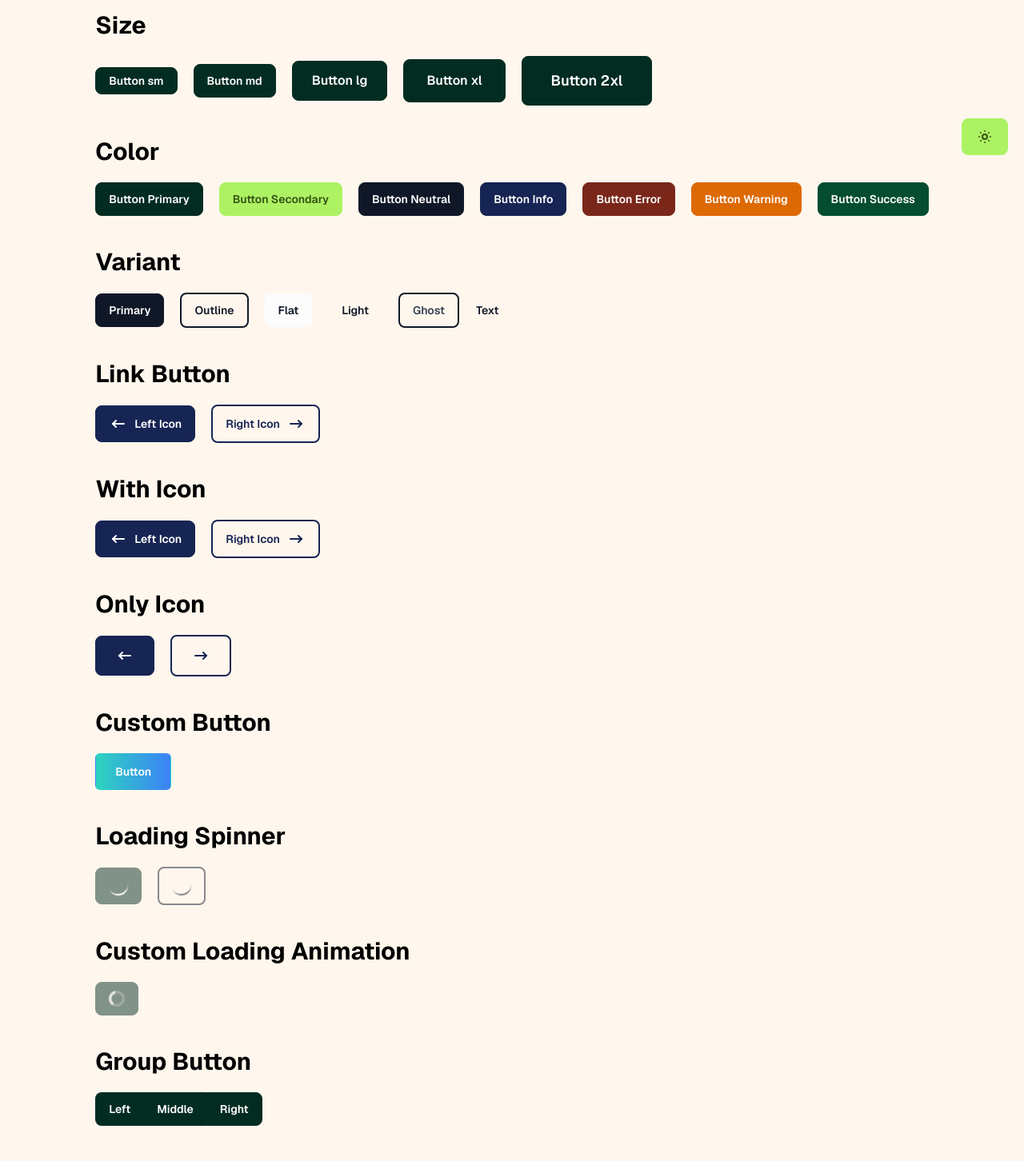
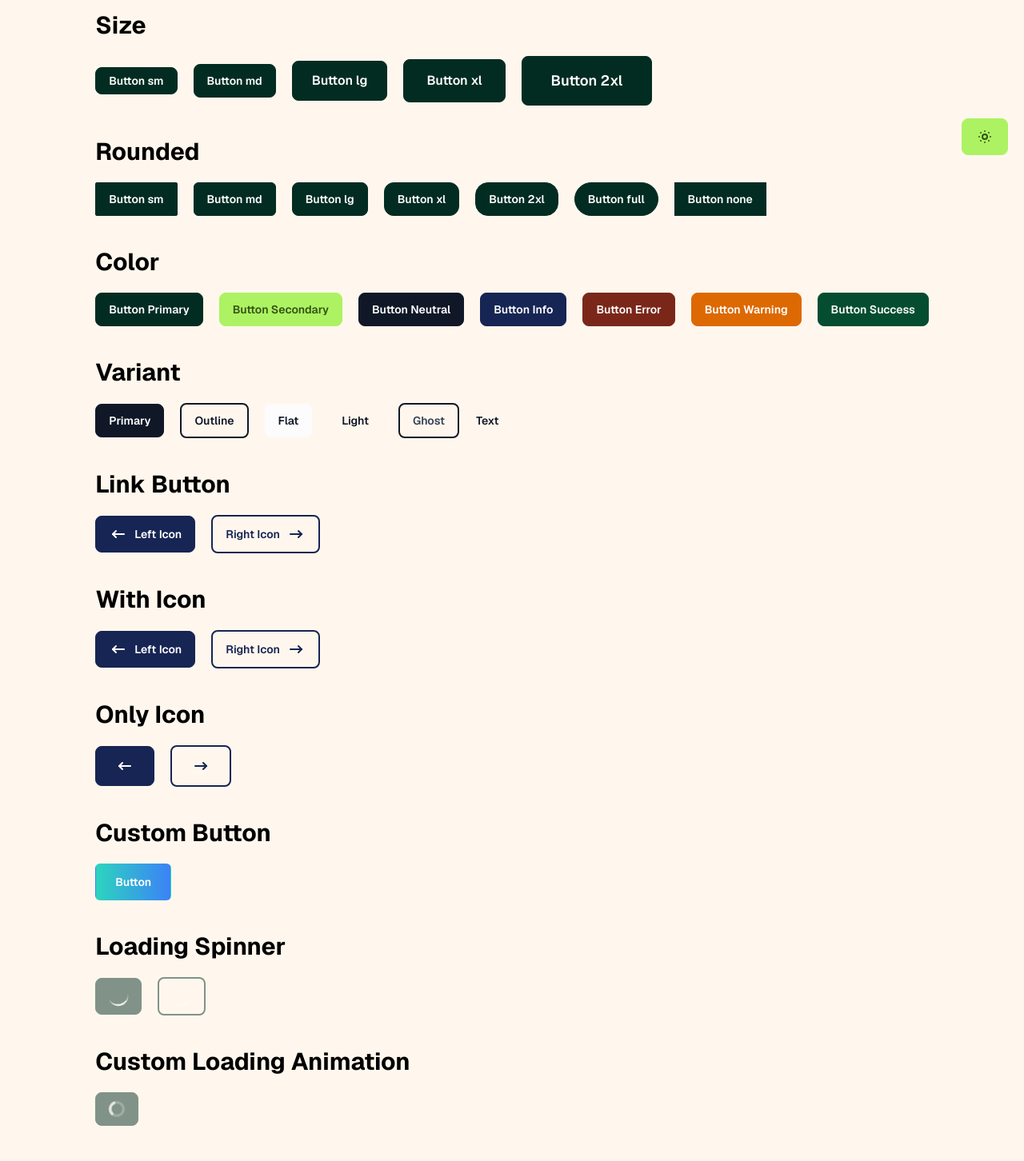
Before and after one commit to shakibdshy/react-button-pro, a Next.js app: page / in a window 1280 px wide. Shown: the part 586-2038 px from the top of the page at 80% size. Built offline with nearby package versions, Linux system fonts and the light colour scheme.

Commit message:
Include Rounded Example

```diff
--- a/src/components/examples/examples.tsx
+++ b/src/components/examples/examples.tsx
@@ -31,6 +31,19 @@ export default function ButtonPage() {
             <Button size="lg">Button lg</Button>
             <Button size="xl">Button xl</Button>
             <Button size="2xl">Button 2xl</Button>
+          </div>
+        </div>
+
+        <div className="py-5">
+          <h3 className="mb-5">Rounded</h3>
+          <div className="flex items-center gap-5">
+            <Button rounded="sm">Button sm</Button>
+            <Button rounded="md">Button md</Button>
+            <Button rounded="lg">Button lg</Button>
+            <Button rounded="xl">Button xl</Button>
+            <Button rounded="2xl">Button 2xl</Button>
+            <Button rounded="full">Button full</Button>
+            <Button rounded="none">Button none</Button>
           </div>
         </div>
 
@@ -125,7 +138,7 @@ export default function ButtonPage() {
             <Button isLoading spinnerColor="white">
               Loading...
             </Button>
-            <Button variant="outline" isLoading color="neutral">
+            <Button variant="outline" isLoading spinnerColor="white">
               Processing...
             </Button>
           </div>
```
